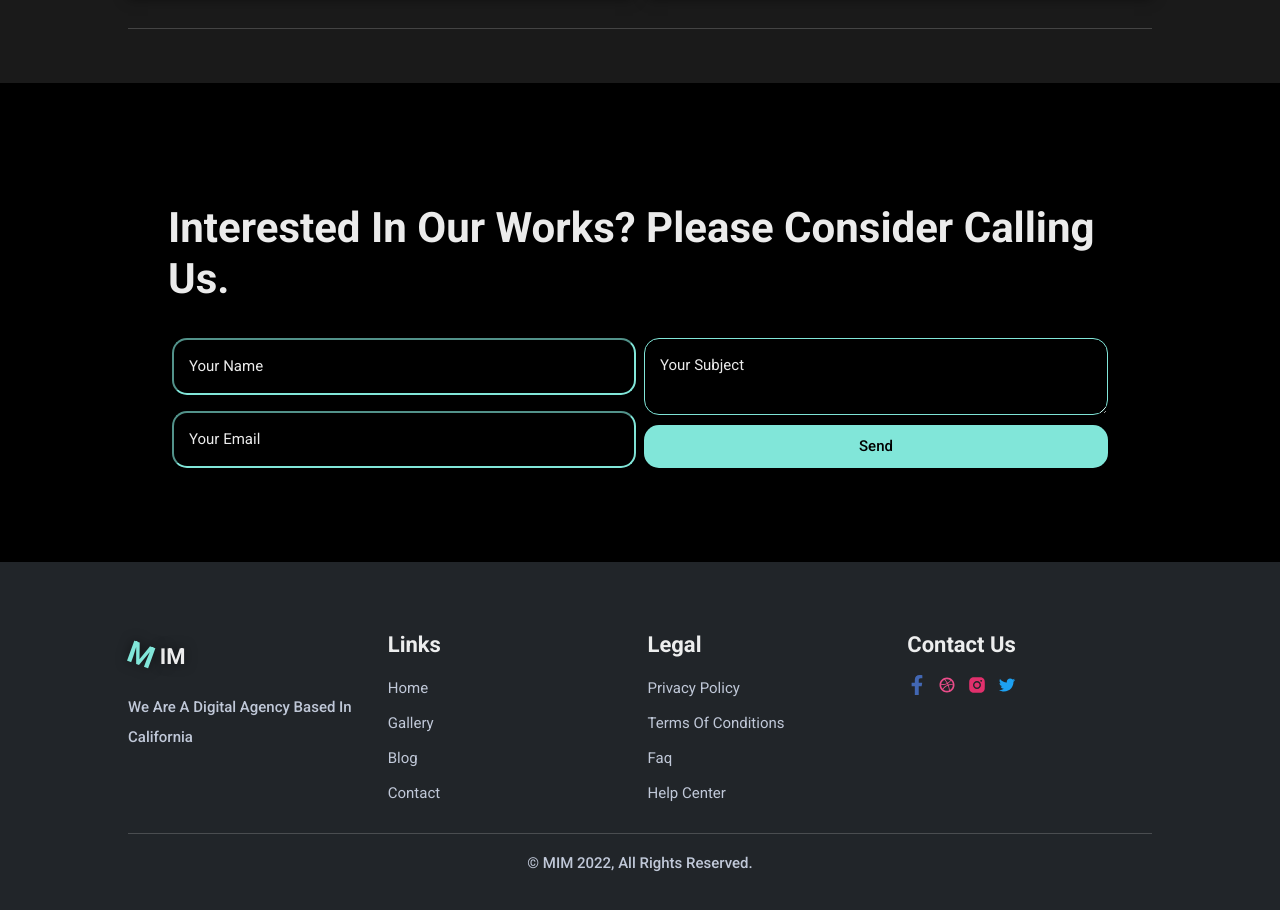
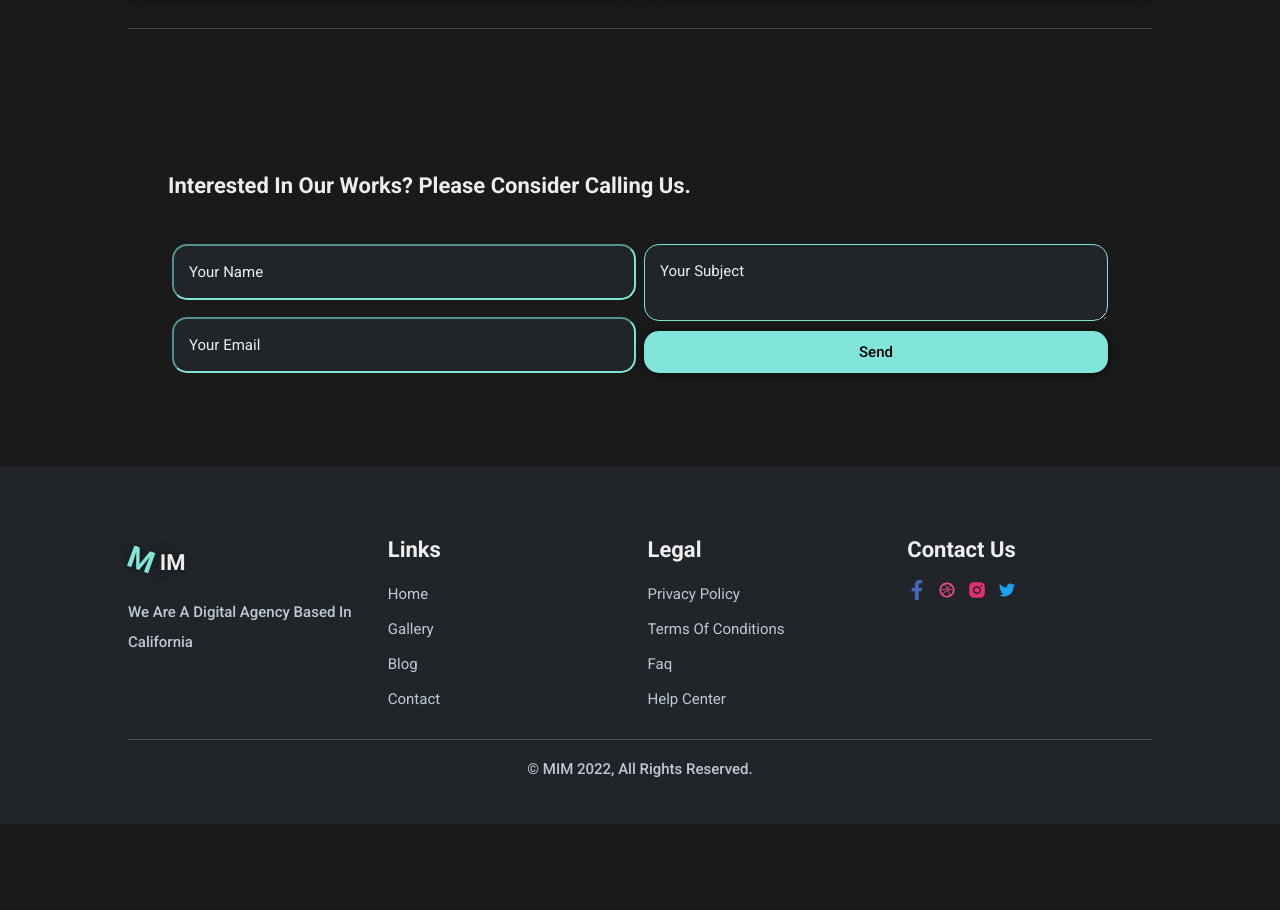
Before and after one commit to amrrashor/DOT, a Next.js app: page /gallery in a window 1280 px wide. Shown: the part 1278-2188 px from the top of the page. After the commit the page ends 2102 px from the top, so only its background shows below. Built offline with nearby package versions, Linux system fonts and the light colour scheme.

Commit message:
i made changes in the call to action section in gallery page

```diff
--- a/sections/blog/blogHeader/BlogHeader.styled.js
+++ b/sections/blog/blogHeader/BlogHeader.styled.js
@@ -58,7 +58,7 @@ export const Badge = styled.span`
     bottom:0;
     right:0;
     padding:6px;
-    opacity:5;
+    opacity:0.5;
     background-color:${({ theme }) => theme.colors.button};
     color:${({ theme }) => theme.colors.rawblack};
     font-size:${({ theme }) => theme.fontSize.fz_1};
--- a/sections/gallery/gallerybanner/gallerybanner.styled.js
+++ b/sections/gallery/gallerybanner/gallerybanner.styled.js
@@ -2,7 +2,6 @@ import styled from "styled-components";
 
 export const GalleryBanner = styled.div`
     width:100%;
-    background-color: ${({ theme }) => theme.colors.rawblack};
     padding:50px;
     display:flex;
     justify-content:center;
@@ -29,7 +28,7 @@ export const GalleryBanner = styled.div`
 
     input,
     textarea{
-        background:${({ theme }) => theme.colors.rawblack};
+        background:${({ theme }) => theme.colors.gunmetal};
         border-color:${({ theme }) => theme.colors.button};
         padding:15px 15px;
         color:${({ theme }) => theme.colors.white};
--- a/sections/gallery/gallerybanner/index.js
+++ b/sections/gallery/gallerybanner/index.js
@@ -1,12 +1,12 @@
 import { GalleryBanner } from "./gallerybanner.styled";
-import { MainHeading, StyledContainer, Button, Flex } from '../../../components/layout/Layout.styled';
+import { StyledContainer, Button, Flex, Title } from '../../../components/layout/Layout.styled';
 
 
 const Banner = () => {
     return (
         <GalleryBanner>
             <StyledContainer>
-                <MainHeading>interested in our works? please consider calling us.</MainHeading>
+                <Title m="0 0 40px 0">interested in our works? please consider calling us.</Title>
                 <form>
                     <Flex Direction="column" className="first">
                         <input type="text" placeholder="your name" />
--- a/sections/gallery/gallerybody/index.js
+++ b/sections/gallery/gallerybody/index.js
@@ -1,12 +1,8 @@
 import Link from 'next/link'
-import { useState, useEffect } from 'react';
-
-import { motion } from 'framer-motion';
 
 import Data from './data'
-import { Column, StyledContainer, StyledRow, Image, SubHeading, Icon, Divider } from "../../../components/layout/Layout.styled";
+import { Column, StyledContainer, StyledRow, Image, Divider, Title } from "../../../components/layout/Layout.styled";
 import { GalleryBody } from './gallerybody.styled';
-
 
 const Gallery = () => {
 
@@ -18,7 +14,7 @@ const Gallery = () => {
                         <Column key={d.id} xl={6} lg={6} md={6} sm={12} xs={12}>
                             <Link href="/singlegallerypage" >
                                 <div className="content">
-                                    <SubHeading className='desc'>full case study</SubHeading>
+                                    <Title className='desc'>full case study</Title>
                                     <Image src={d.img} />
                                 </div>
                             </Link>
```
